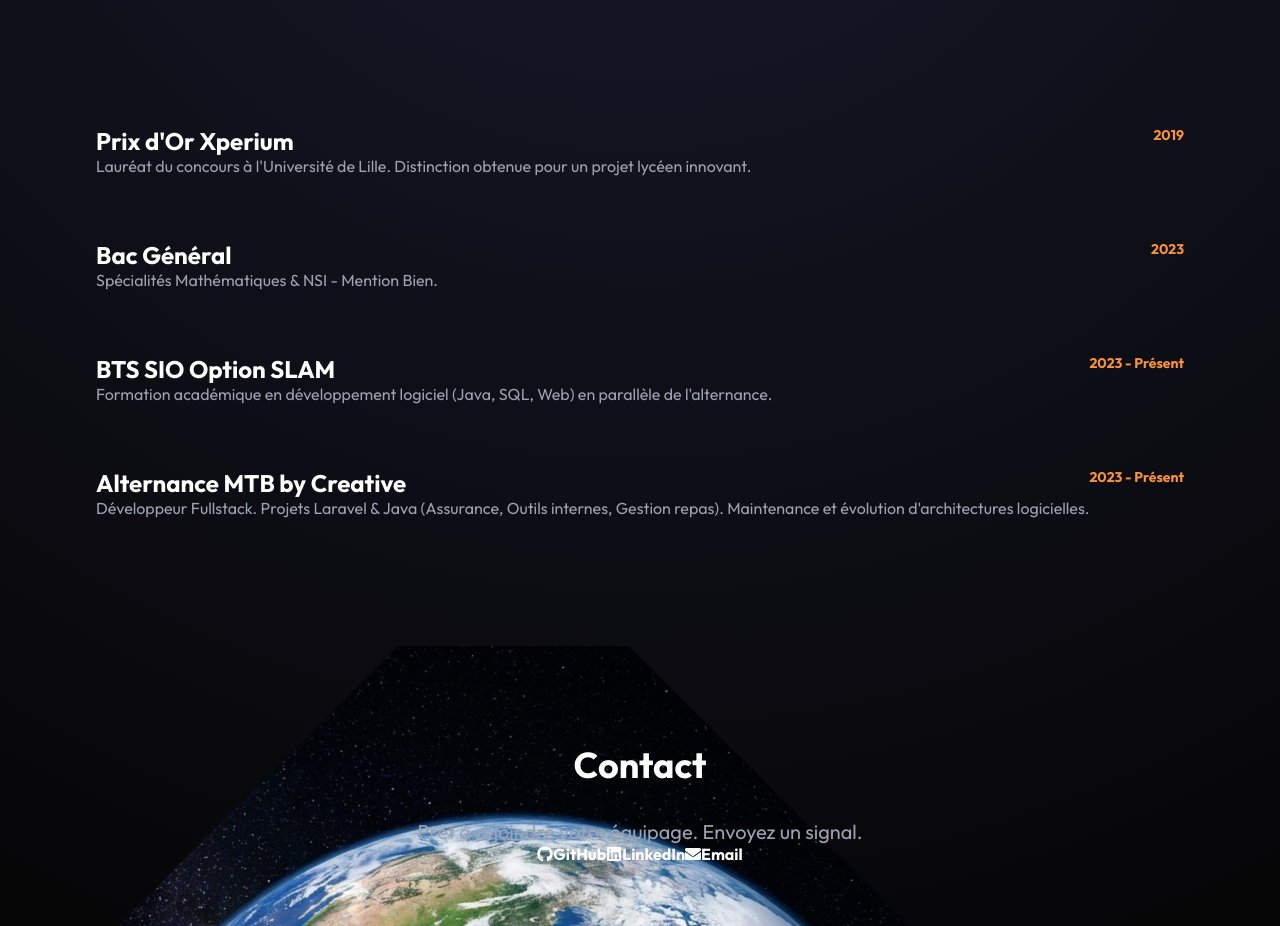
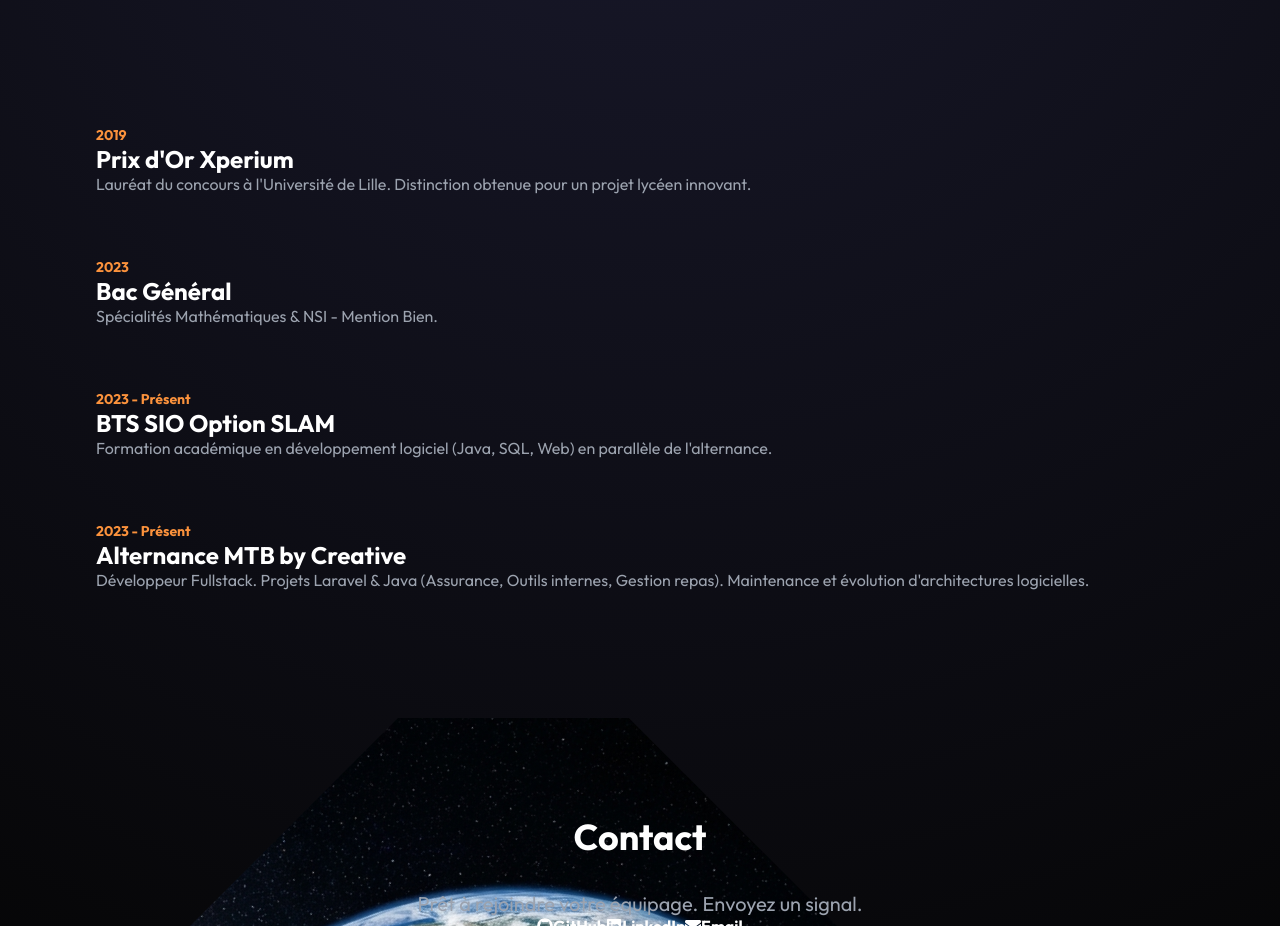
Before and after one commit to Yourselffff/portfolio, a React (Vite) app: page /#/ in a window 1280 px wide. Shown: the part 1703-2629 px from the top of the page. Built offline with nearby package versions, Linux system fonts and the light colour scheme.

Commit message:
Fix Timeline text overlap by stacking Year above Title

```diff
--- a/src/pages/Home.jsx
+++ b/src/pages/Home.jsx
@@ -208,13 +208,14 @@ const TimelineItem = ({ item, index }) => {
             <div className="absolute -left-[49px] md:-left-[73px] top-0 w-5 h-5 bg-black border-[2px] border-orange-500 rounded-full z-20 shadow-[0_0_15px_#f97316] mt-1.5" />
 
             <div className="group relative bg-[#0a0a0a] border border-white/10 p-8 md:p-10 rounded-2xl hover:border-orange-500/30 transition-all duration-300 shadow-2xl">
-                <div className="flex flex-col md:flex-row md:items-center justify-between gap-4 mb-6">
-                    <h3 className="text-2xl md:text-3xl font-bold text-white group-hover:text-orange-400 transition-colors">
+                {/* Changed Layout: Year is now on TOP of title to prevent overlap */}
+                <div className="flex flex-col mb-6">
+                    <span className="inline-block self-start bg-orange-900/20 border border-orange-500/20 text-orange-400 font-bold px-4 py-2 rounded-full text-sm mb-3">
+                        {item.year}
+                    </span>
+                    <h3 className="text-2xl md:text-3xl font-bold text-white group-hover:text-orange-400 transition-colors leading-tight">
                         {item.role}
                     </h3>
-                    <div className="inline-block bg-orange-900/20 border border-orange-500/20 text-orange-400 font-bold px-4 py-2 rounded-full text-sm">
-                        {item.year}
-                    </div>
                 </div>
 
                 <p className="text-gray-400 text-lg leading-relaxed border-l-2 border-orange-500/20 pl-6">
```
